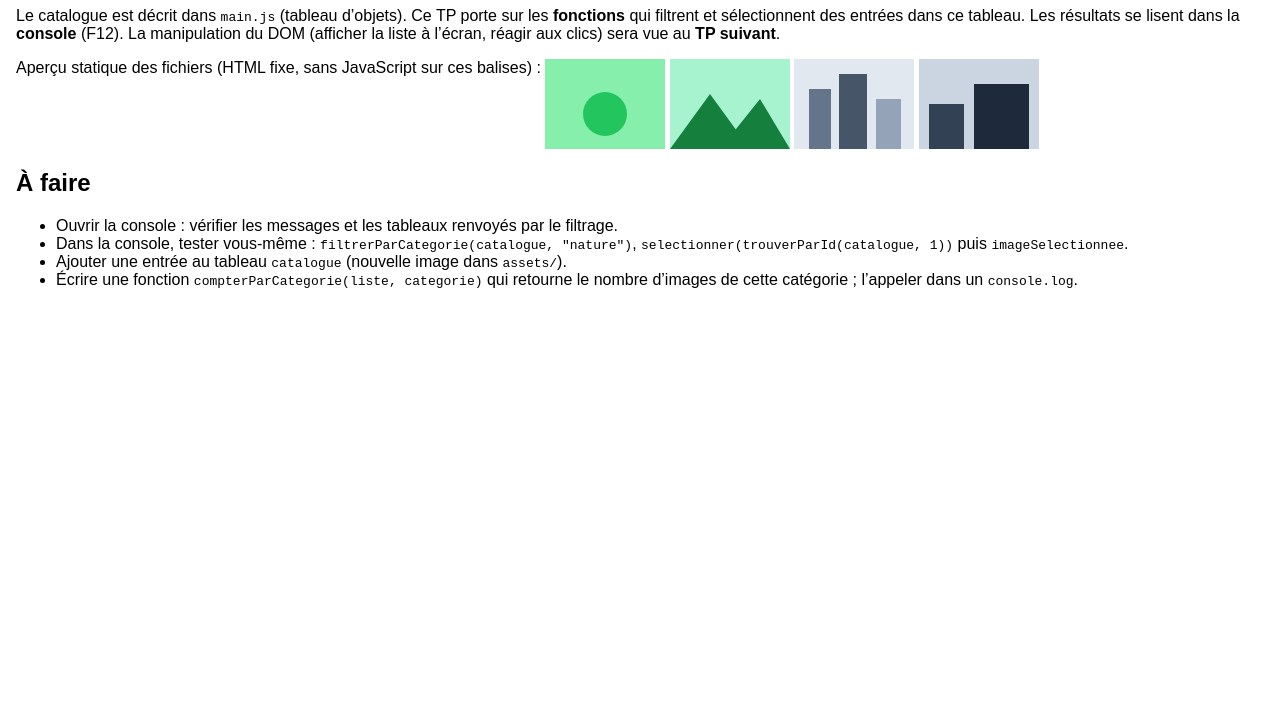
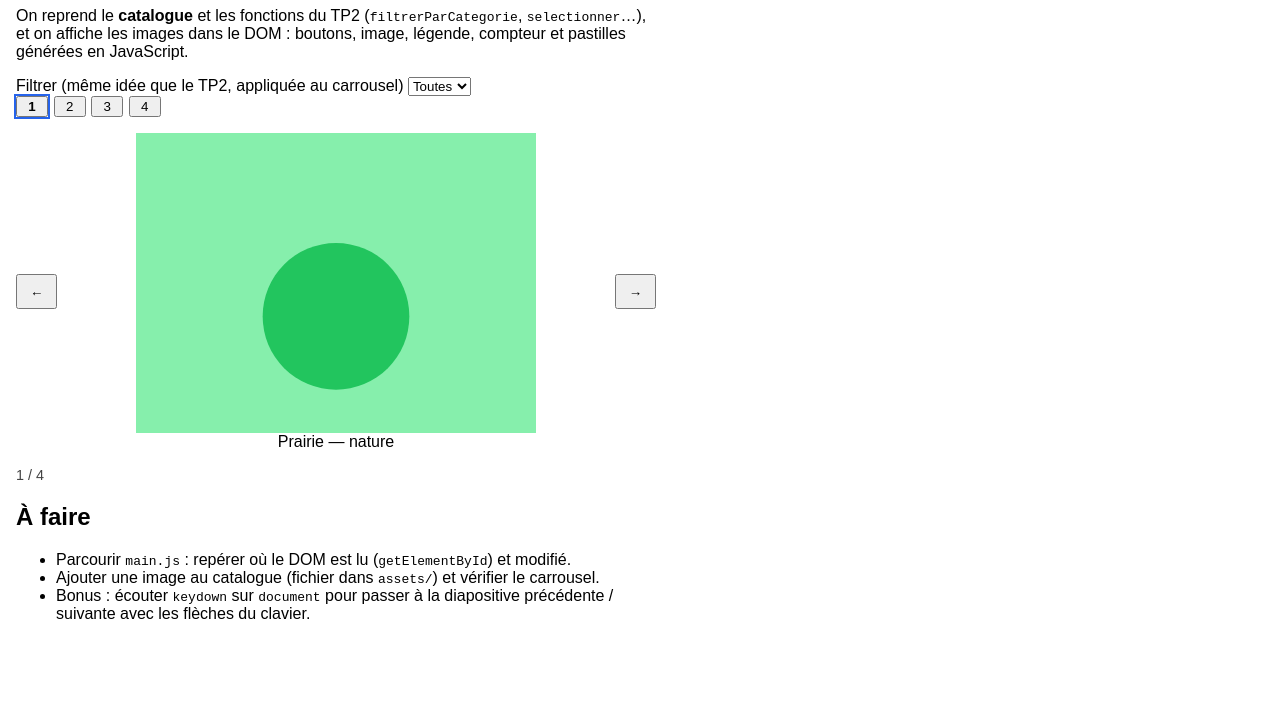
Before and after one commit to Insomniak313/galerie-js, a plain HTML site: page index.html in a window 1280 px wide. Shown: the part 73-800 px from the top of the page. Drawn offline with Linux system fonts and the light colour scheme.

Commit message:
Implement a JavaScript carousel with DOM manipulation. Enhance filtering options for images and add event listeners for navigation.

```diff
--- a/index.html
+++ b/index.html
@@ -3,49 +3,51 @@
   <head>
     <meta charset="UTF-8" />
     <meta name="viewport" content="width=device-width, initial-scale=1.0" />
-    <title>TP2 — Fonctions</title>
-    <style>
-      body {
-        font-family: sans-serif;
-        margin: 1rem;
-      }
-      img {
-        max-width: 120px;
-        vertical-align: top;
-      }
-      .aperçu {
-        margin: 1rem 0;
-      }
-    </style>
+    <title>TP3 — Carrousel (DOM)</title>
+    <link rel="stylesheet" href="style.css" />
   </head>
   <body>
-    <h1>TP2 — Fonctions : liste, filtre, sélection</h1>
+    <h1>TP3 — Carrousel en JavaScript</h1>
     <p>
-      Le catalogue est décrit dans <code>main.js</code> (tableau d’objets). Ce TP porte sur les
-      <strong>fonctions</strong> qui filtrent et sélectionnent des entrées dans ce tableau. Les
-      résultats se lisent dans la <strong>console</strong> (F12). La manipulation du DOM (afficher
-      la liste à l’écran, réagir aux clics) sera vue au <strong>TP suivant</strong>.
+      On reprend le <strong>catalogue</strong> et les fonctions du TP2 (<code>filtrerParCategorie</code>,
+      <code>selectionner</code>…), et on affiche les images dans le DOM : boutons, image, légende,
+      compteur et pastilles générées en JavaScript.
     </p>
 
-    <p class="aperçu">
-      Aperçu statique des fichiers (HTML fixe, sans JavaScript sur ces balises) :
-      <img src="assets/nature-1.svg" alt="Prairie" />
-      <img src="assets/nature-2.svg" alt="Montagne" />
-      <img src="assets/ville-1.svg" alt="Quartier" />
-      <img src="assets/ville-2.svg" alt="Silhouettes" />
-    </p>
+    <label>
+      Filtrer (même idée que le TP2, appliquée au carrousel)
+      <select id="filtre">
+        <option value="toutes">Toutes</option>
+        <option value="nature">Nature</option>
+        <option value="ville">Ville</option>
+      </select>
+    </label>
+
+    <div id="indicateurs" aria-label="Aller à la diapositive"></div>
+
+    <div class="carousel">
+      <button type="button" id="precedent" aria-label="Image précédente">←</button>
+      <figure>
+        <img
+          id="image-principale"
+          src="assets/nature-1.svg"
+          alt="Prairie"
+          width="400"
+          height="300"
+        />
+        <figcaption id="legende"></figcaption>
+      </figure>
+      <button type="button" id="suivant" aria-label="Image suivante">→</button>
+    </div>
+    <p id="compteur"></p>
 
     <h2>À faire</h2>
     <ul>
-      <li>Ouvrir la console : vérifier les messages et les tableaux renvoyés par le filtrage.</li>
+      <li>Parcourir <code>main.js</code> : repérer où le DOM est lu (<code>getElementById</code>) et modifié.</li>
+      <li>Ajouter une image au catalogue (fichier dans <code>assets/</code>) et vérifier le carrousel.</li>
       <li>
-        Dans la console, tester vous-même : <code>filtrerParCategorie(catalogue, "nature")</code>,
-        <code>selectionner(trouverParId(catalogue, 1))</code> puis <code>imageSelectionnee</code>.
-      </li>
-      <li>Ajouter une entrée au tableau <code>catalogue</code> (nouvelle image dans <code>assets/</code>).</li>
-      <li>
-        Écrire une fonction <code>compterParCategorie(liste, categorie)</code> qui retourne le nombre
-        d’images de cette catégorie ; l’appeler dans un <code>console.log</code>.
+        Bonus : écouter <code>keydown</code> sur <code>document</code> pour passer à la diapositive
+        précédente / suivante avec les flèches du clavier.
       </li>
     </ul>
 
--- a/main.js
+++ b/main.js
@@ -1,6 +1,6 @@
 /**
- * TP2 — Fonctions sur une liste d’images (données en mémoire uniquement).
- * Pas de manipulation du DOM ici : tout se vérifie dans la console (F12).
+ * TP3 — Carrousel : données + fonctions du TP2, affichage et événements (DOM).
+ * Les chemins d’images sont relatifs à la page HTML (ici : dossier racine du projet).
  */
 
 const catalogue = [
@@ -10,9 +10,6 @@ const catalogue = [
   { id: 4, titre: "Silhouettes", categorie: "ville", fichier: "assets/ville-2.svg" },
 ];
 
-/**
- * Retourne une nouvelle liste : tout le catalogue, ou une seule catégorie.
- */
 function filtrerParCategorie(liste, categorie) {
   if (categorie === "toutes") {
     return liste;
@@ -22,35 +19,96 @@ function filtrerParCategorie(liste, categorie) {
   });
 }
 
-/**
- * Trouve une image dans une liste à partir de son id (ou undefined si absent).
- */
 function trouverParId(liste, id) {
   return liste.find(function (image) {
     return image.id === id;
   });
 }
 
-/** Image actuellement « choisie » dans le programme (donnée, pas l’écran). */
 let imageSelectionnee = null;
 
-/**
- * Enregistre l’image sélectionnée. La page ne change pas : on pourra brancher l’affichage au TP suivant.
- */
 function selectionner(image) {
   imageSelectionnee = image;
   return imageSelectionnee;
 }
 
-/* --- Démonstrations dans la console (exemples d’utilisation des fonctions) --- */
+/* ---------- Carrousel (index dans la liste affichée) ---------- */
 
-const uniquementNature = filtrerParCategorie(catalogue, "nature");
-console.log("Filtrage nature :", uniquementNature);
+let slides = catalogue;
+let indexCourant = 0;
 
-const uniquementVille = filtrerParCategorie(catalogue, "ville");
-console.log("Filtrage ville :", uniquementVille);
+function afficherSlide(nouvelIndex) {
+  const imgEl = document.getElementById("image-principale");
+  const legendeEl = document.getElementById("legende");
+  const compteurEl = document.getElementById("compteur");
+  const btnPrec = document.getElementById("precedent");
+  const btnSuiv = document.getElementById("suivant");
 
-selectionner(trouverParId(catalogue, 3));
-console.log("Après sélection de l’id 3 :", imageSelectionnee);
+  if (slides.length === 0) {
+    imgEl.removeAttribute("src");
+    imgEl.alt = "";
+    legendeEl.textContent = "Aucune image dans cette sélection.";
+    compteurEl.textContent = "";
+    btnPrec.disabled = true;
+    btnSuiv.disabled = true;
+    construireIndicateurs();
+    return;
+  }
 
-console.log("TP2 : catalogue de", catalogue.length, "images — ouvrez la console si besoin.");
+  indexCourant = ((nouvelIndex % slides.length) + slides.length) % slides.length;
+  const image = slides[indexCourant];
+  selectionner(image);
+
+  imgEl.src = image.fichier;
+  imgEl.alt = image.titre;
+  legendeEl.textContent = image.titre + " — " + image.categorie;
+  compteurEl.textContent = String(indexCourant + 1) + " / " + String(slides.length);
+
+  btnPrec.disabled = false;
+  btnSuiv.disabled = false;
+
+  construireIndicateurs();
+}
+
+function allerPrecedent() {
+  afficherSlide(indexCourant - 1);
+}
+
+function allerSuivant() {
+  afficherSlide(indexCourant + 1);
+}
+
+/**
+ * Recrée les boutons-pastilles (exemple de création d’éléments dans le DOM).
+ */
+function construireIndicateurs() {
+  const conteneur = document.getElementById("indicateurs");
+  conteneur.innerHTML = "";
+
+  for (let i = 0; i < slides.length; i++) {
+    const bouton = document.createElement("button");
+    bouton.type = "button";
+    bouton.textContent = String(i + 1);
+    bouton.setAttribute("aria-label", "Image " + String(i + 1));
+    if (i === indexCourant) {
+      bouton.classList.add("actif");
+    }
+    const index = i;
+    bouton.addEventListener("click", function () {
+      afficherSlide(index);
+    });
+    conteneur.appendChild(bouton);
+  }
+}
+
+function appliquerFiltre() {
+  const valeur = document.getElementById("filtre").value;
+  slides = filtrerParCategorie(catalogue, valeur);
+  afficherSlide(0);
+}
+
+document.getElementById("precedent").addEventListener("click", allerPrecedent);
+document.getElementById("suivant").addEventListener("click", allerSuivant);
+document.getElementById("filtre").addEventListener("change", appliquerFiltre);
+
+appliquerFiltre();
--- /dev/null
+++ b/style.css
@@ -0,0 +1,44 @@
+body {
+  font-family: sans-serif;
+  margin: 1rem;
+  max-width: 40rem;
+}
+.carousel {
+  display: flex;
+  align-items: center;
+  gap: 0.5rem;
+  margin: 1rem 0;
+}
+.carousel figure {
+  margin: 0;
+  flex: 1;
+  text-align: center;
+}
+.carousel img {
+  max-width: 100%;
+  max-height: 55vh;
+  display: block;
+  margin: 0 auto;
+}
+.carousel button {
+  padding: 0.5rem 0.75rem;
+  cursor: pointer;
+}
+#indicateurs {
+  display: flex;
+  flex-wrap: wrap;
+  gap: 0.35rem;
+  margin-bottom: 1rem;
+}
+#indicateurs button {
+  min-width: 2rem;
+  cursor: pointer;
+}
+#indicateurs button.actif {
+  font-weight: bold;
+  outline: 2px solid #2563eb;
+}
+#compteur {
+  font-size: 0.9rem;
+  color: #444;
+}
```
